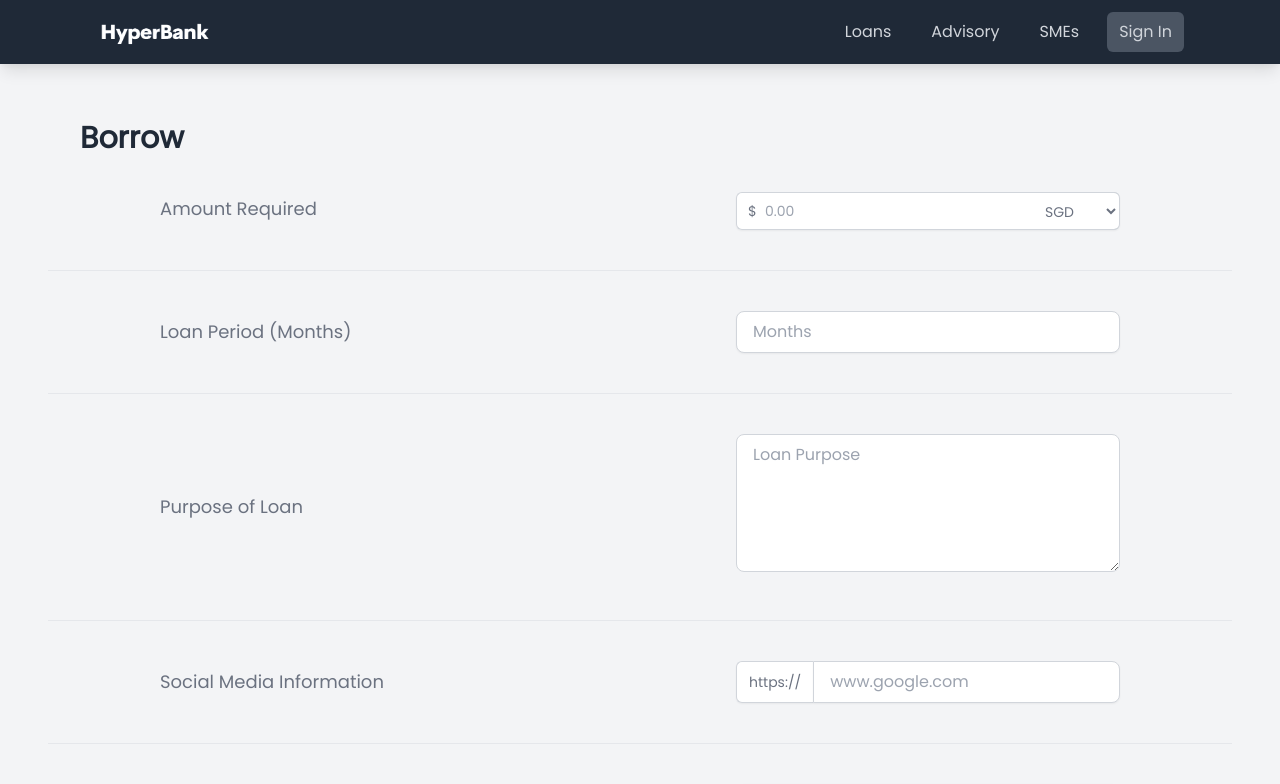
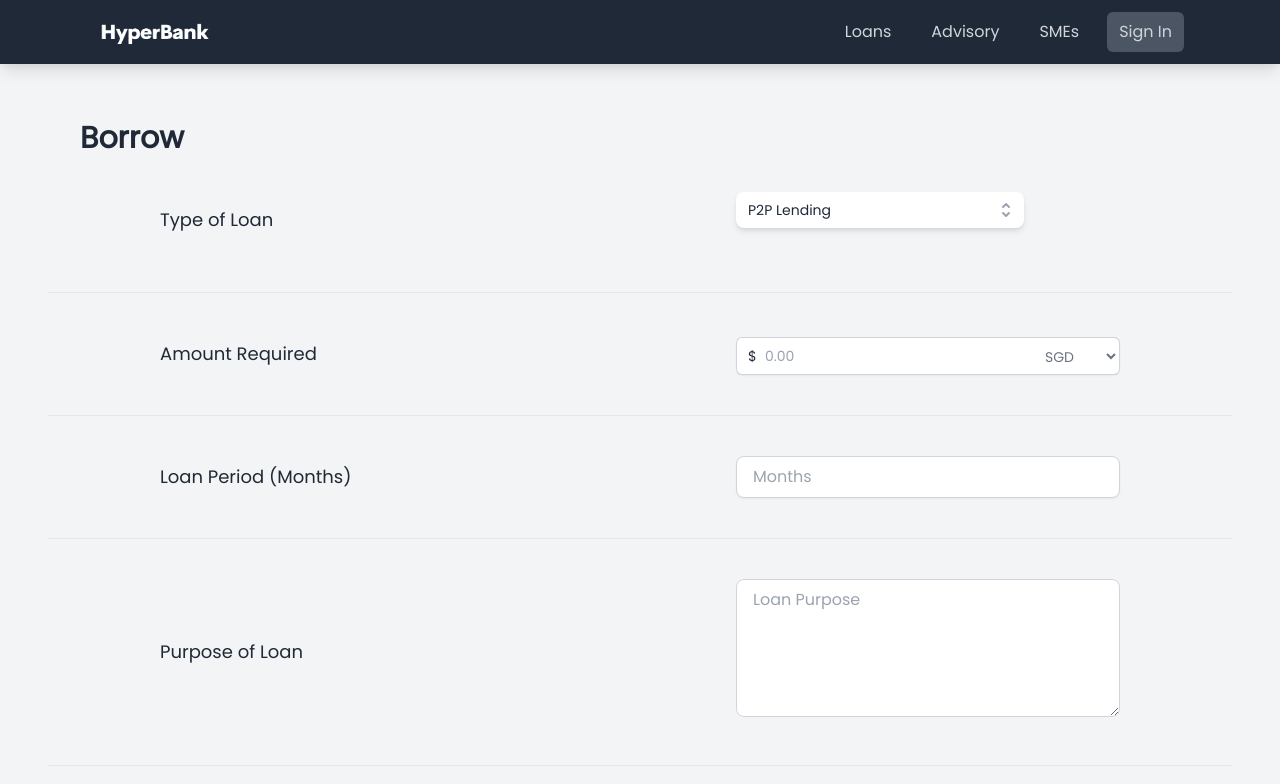
Before and after one commit to seanisoverhere/is419-hyperbank, a React (Create React App) app: page /borrow in a window 1280 px wide. Shown: the top 784 px of the page. Built offline with nearby package versions, Linux system fonts and the light colour scheme.

Commit message:
feat: add loan type

```diff
--- a/src/components/Lending/BorrowForm.js
+++ b/src/components/Lending/BorrowForm.js
@@ -1,6 +1,13 @@
 import React from "react";
+import Dropdown from "./Dropdown";
+
 import { Link } from "react-router-dom";
 import { MdCloudUpload } from "react-icons/md";
+
+const industry = [
+  { id: 1, name: "P2P Lending" },
+  { id: 2, name: "Direct Financing" },
+];
 
 const BorrowForm = () => {
   return (
@@ -10,14 +17,23 @@ const BorrowForm = () => {
           Borrow
         </h1>
         <div className="space-y-6 text-lg">
-          <div className="items-center w-full p-4 space-y-4 text-gray-500 md:inline-flex md:space-y-0">
+          <div className="items-center w-full p-4 space-y-4 text-gray-800 md:inline-flex md:space-y-0">
+            <h2 className="max-w-sm mx-auto md:w-1/3">Type of Loan</h2>
+            <div className="max-w-sm mx-auto md:w-2/3">
+              <div className="relative mb-6">
+                <Dropdown list={industry} />
+              </div>
+            </div>
+          </div>
+          <hr />
+          <div className="items-center w-full p-4 space-y-4 text-gray-800 md:inline-flex md:space-y-0">
             <h2 className="max-w-sm mx-auto md:w-1/3">Amount Required</h2>
             <div className="max-w-sm mx-auto md:w-2/3">
               <div className=" relative ">
                 <div>
                   <div className="mt-1 relative rounded-md shadow-sm">
                     <div className="absolute inset-y-0 left-0 pl-3 flex items-center pointer-events-none">
-                      <span className="text-gray-500 sm:text-sm">$</span>
+                      <span className="text-gray-800 sm:text-sm">$</span>
                     </div>
                     <input
                       type="text"
@@ -46,7 +62,7 @@ const BorrowForm = () => {
           </div>
 
           <hr />
-          <div className="items-center w-full p-4 space-y-4 text-gray-500 md:inline-flex md:space-y-0">
+          <div className="items-center w-full p-4 space-y-4 text-gray-800 md:inline-flex md:space-y-0">
             <h2 className="max-w-sm mx-auto md:w-1/3">Loan Period (Months)</h2>
             <div className="max-w-sm mx-auto md:w-2/3">
               <div className="relative">
@@ -61,7 +77,7 @@ const BorrowForm = () => {
           </div>
 
           <hr />
-          <div className="items-center w-full p-4 space-y-4 text-gray-500 md:inline-flex md:space-y-0">
+          <div className="items-center w-full p-4 space-y-4 text-gray-800 md:inline-flex md:space-y-0">
             <h2 className="max-w-sm mx-auto md:w-1/3">Purpose of Loan</h2>
             <div className="max-w-sm mx-auto space-y-5 md:w-2/3">
               <label className="text-gray-700" for="name">
@@ -77,7 +93,7 @@ const BorrowForm = () => {
             </div>
           </div>
           <hr />
-          <div className="items-center w-full p-4 space-y-4 text-gray-500 md:inline-flex md:space-y-0">
+          <div className="items-center w-full p-4 space-y-4 text-gray-800 md:inline-flex md:space-y-0">
             <h2 className="max-w-sm mx-auto md:w-1/3">
               Social Media Information
             </h2>
@@ -99,7 +115,7 @@ const BorrowForm = () => {
             </div>
           </div>
           <hr />
-          <div className="items-center w-full p-4 space-y-4 text-gray-500 md:inline-flex md:space-y-0">
+          <div className="items-center w-full p-4 space-y-4 text-gray-800 md:inline-flex md:space-y-0">
             <h2 className="max-w-sm mx-auto md:w-1/3">
               Upload your Company Bills
             </h2>
```
